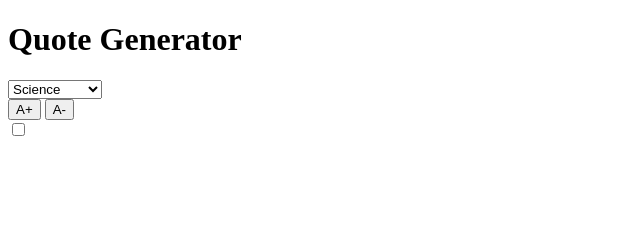
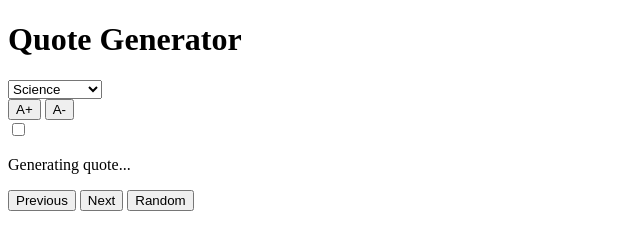
Before and after one commit to ishanbista/quote-generator, a plain HTML site: page index.html in a window 1280 px wide. Shown: the whole page, without its empty margins (0-640 px from the left). Drawn offline with Linux system fonts and the light colour scheme.

Commit message:
previous, next and random buttons created

```diff
--- a/index.html
+++ b/index.html
@@ -27,17 +27,16 @@
             </label>
         </div>
 
+        <div id="quote-box">
+            <p id="quote-text">Generating quote...</p>
+        </div>
 
-
-
-
-
-
-
-
-
-
- </div>
+        <div class="buttons">
+            <button id="prev">Previous</button>
+            <button id="next">Next</button>
+            <button id="random">Random</button>
+        </div>
+</div>
 
 
 
```
